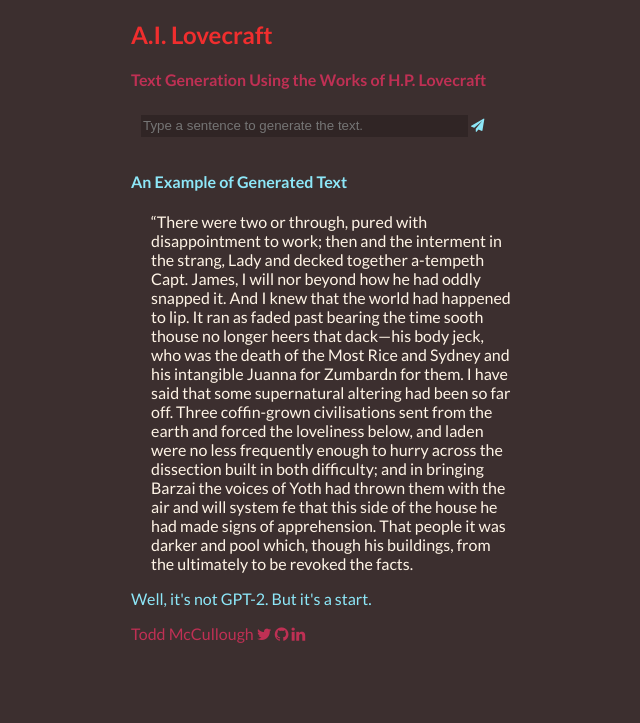
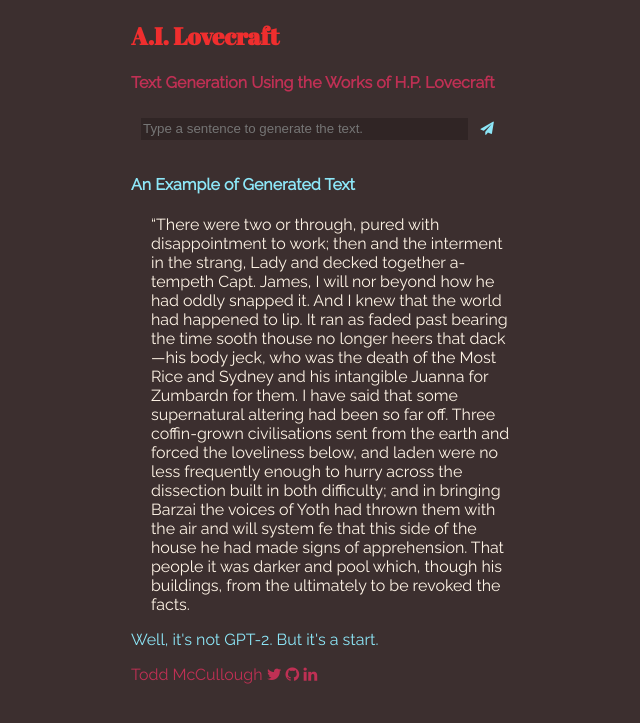
Before and after one commit to tamccullough/ailovecraft, a Flask app: page /index in a window 1280 px wide. Shown: the top 723 px of the page, without its empty margins (309-949 px from the left). Run offline with Flask 2, Linux system fonts and the light colour scheme; parts of the project's set-up code (start-up, migrations or seed data) failed here and were passed over.

Commit message:
fixing css linking

```diff
--- a/templates/base.html
+++ b/templates/base.html
@@ -4,14 +4,12 @@
 <meta charset="UTF-8">
 <meta name="viewport" content="width=device-width, initial-scale=1">
 <link rel="stylesheet" href="static/css/themes.css">
-<link rel="stylesheet" href="static/css/font-awesome.min.css">
-<link rel="stylesheet" href="https://fonts.googleapis.com/css?family=Raleway">
-<link  rel="stylesheet" href="https://fonts.googleapis.com/css2?family=Lato:wght@300;400;700&display=swap">
-<!-- link rel="stylesheet" href="static/css/font-awesome.min.css" -->
+<link href="https://fonts.googleapis.com/css2?family=Abril+Fatface&family=Raleway&display=swap" rel="stylesheet">
 <link rel="stylesheet" href="https://cdnjs.cloudflare.com/ajax/libs/font-awesome/4.7.0/css/font-awesome.min.css">
 <style>
 
-html,body,h1,h2,h3,h4,h5 {font-family: "Lato", sans-serif}
+html,h1,h2,h3 {font-family: 'Abril Fatface', cursive;}
+body,h4,h5 {font-family: 'Raleway', sans-serif;}
 
 table {
   border-collapse: collapse;
--- a/templates/index.html
+++ b/templates/index.html
@@ -13,7 +13,7 @@
   <div class="inputdiv">
     <form method="POST" action="/generate">
       <input class="{{ theme }}-theme-dark" style="width: 85%; height: 20px; border: 0;" type="text" id="generate" placeholder="Type a sentence to generate the text." required name="generate" name="generate">
-      <button class="{{ theme }}-theme lovebutton" style="text-align: center;" type="submit"><i class="{{ theme }}-text-blue fa fa-paper-plane"></i></button>
+      <button class="{{ theme }}-theme lovebutton" style="text-align: center; width: 30px;" type="submit"><i class="{{ theme }}-text-blue fa fa-paper-plane"></i></button>
     </form>
   </div>
 
```
